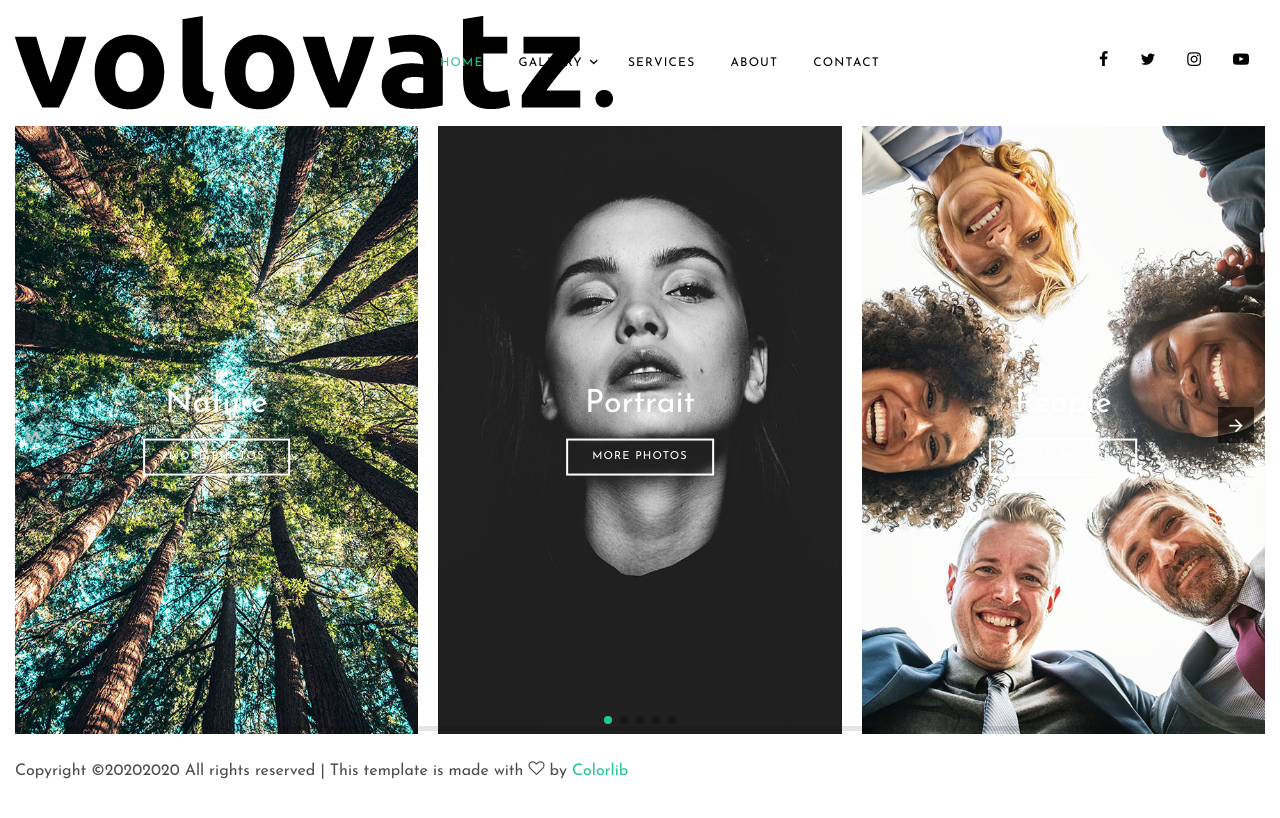
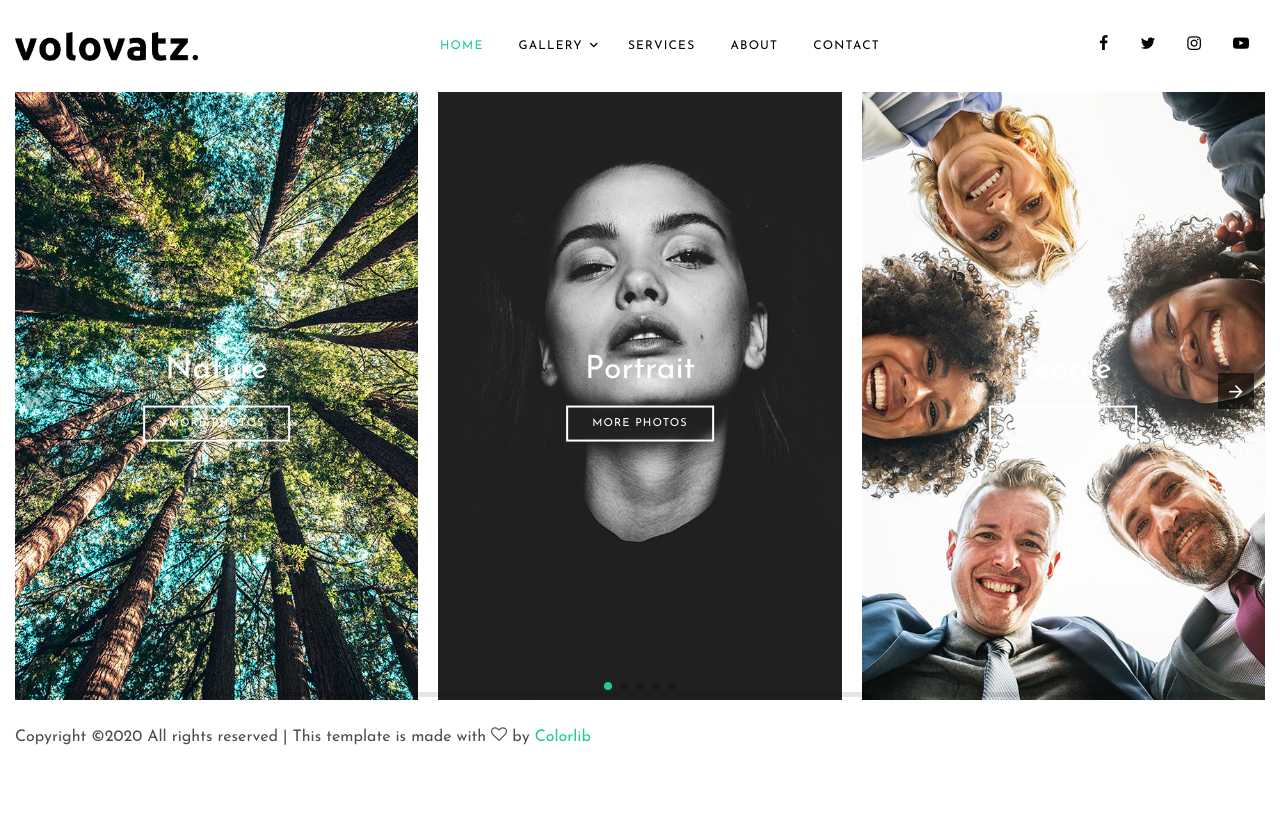
Before and after one commit to volovatz/web, a plain HTML site: page index.html in a window 1280 px wide. Drawn offline with Linux system fonts and the light colour scheme; files whose address does not match are found by name.

Commit message:
Update index.html

```diff
--- a/index.html
+++ b/index.html
@@ -85,7 +85,7 @@
         <div class="row align-items-center">
 
           <div class="col-6 col-xl-2 aos-init aos-animate" data-aos="fade-down">
-            <h1 class="mb-0"><img class="text-black h2 mb-0" src="images/Logo.png"></h1>
+            <h1 class="mb-0"><img src="images/Logo.png" class="img-fluid"></h1>
           </div>
           <div class="col-10 col-md-8 d-none d-xl-block aos-init aos-animate" data-aos="fade-down">
             <nav class="site-navigation position-relative text-right text-lg-center" role="navigation">
@@ -227,7 +227,7 @@
     <div class="container-fluid">
       <p>
       <!-- Link back to Colorlib can't be removed. Template is licensed under CC BY 3.0. -->
-      Copyright ©<script data-cfasync="false" src="/cdn-cgi/scripts/5c5dd728/cloudflare-static/email-decode.min.js"></script><script>document.write(new Date().getFullYear());</script>2020 All rights reserved | This template is made with <i class="icon-heart-o" aria-hidden="true"></i> by <a href="https://colorlib.com" target="_blank">Colorlib</a>
+      Copyright ©<script data-cfasync="false" src="/cdn-cgi/scripts/5c5dd728/cloudflare-static/email-decode.min.js"></script><script>document.write(new Date().getFullYear());</script> All rights reserved | This template is made with <i class="icon-heart-o" aria-hidden="true"></i> by <a href="https://colorlib.com" target="_blank">Colorlib</a>
       <!-- Link back to Colorlib can't be removed. Template is licensed under CC BY 3.0. -->
       </p>
     </div>
```
